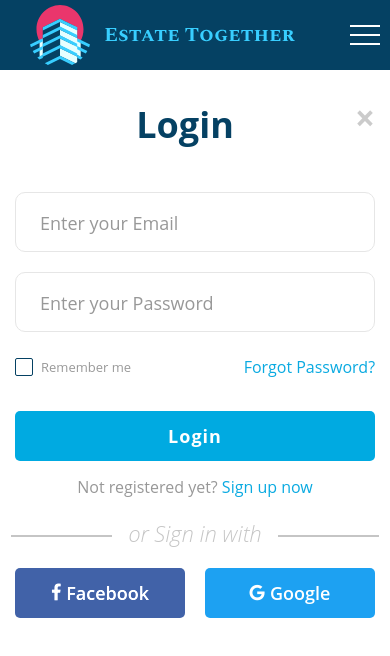
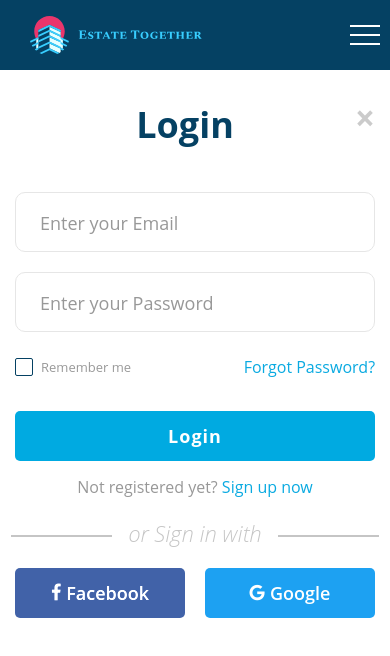
Before and after one commit to Dianamarkeeevich/Site, a plain HTML site: page Login_v18/loginmain.html in a window 390 px wide. Drawn offline with Linux system fonts and the light colour scheme.

Commit message:
Update loginmain.css

```diff
--- a/Login_v18/css/loginmain.css
+++ b/Login_v18/css/loginmain.css
@@ -483,7 +483,7 @@ body.touch .arrow {
     align-items: center;
   }
   .header__logo {
-  flex: 30px 0 20px 205px;
+  flex: 0 0 185px;
   margin-left: 20px;
   }
   .header__menu {
```
